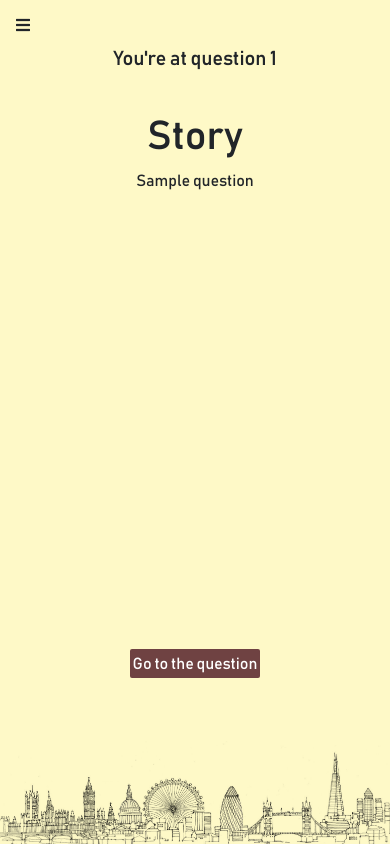
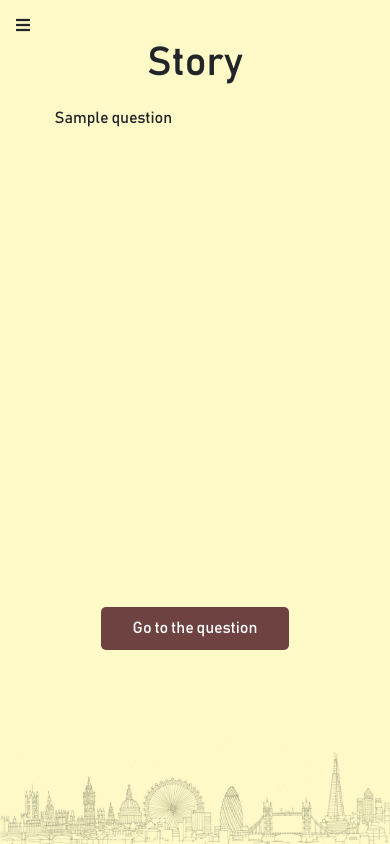
Before and after one commit to prakhar9998/sherlocked2019, a Django app: template templates/sherlocked/play.html in a window 390 px wide. Run offline with Django 3.2, Linux system fonts and the light colour scheme; the template is opened without the code that fills it: values that come from a table or form of the project are taken from there, others are empty; tables that the repository leaves empty hold one stand-in row (values such as "Sample post"); grey boxes marked "Sample" are stand-in pictures; some libraries are stand-ins or nearby versions.

Commit message:
Question template fix

```diff
--- a/static/sherlocked/css/main.css
+++ b/static/sherlocked/css/main.css
@@ -36,13 +36,14 @@ input::placeholder {
 .btn1{
 	color: white;
 	background-color:#6F4242;
-	border-radius: 2px;
+	border-radius: 5px;
 	border:none;
 	margin-top: 5vh;
 	padding: 0.8%;
 	box-shadow: none;
 	margin-left: 0;
 	margin-top: 0;
+	width: 20%;
 }
 
 p,h1{
@@ -123,7 +124,7 @@ li:active {
 
 #oneTwo ul li {
 	height: 8vh;
-	font-size: 1.5em;
+	font-size: 1.2em;
 	width: 100%;
 	padding-top: 2vh;
 }
@@ -145,7 +146,7 @@ li:active {
 	position: absolute;
 	top: 0;
 	right: 0;
-	background-image: url("../img/3.png");
+	background-image: url("../img/bgbg.png");
 	background-position: bottom;
 	background-size: contain;
 	background-repeat: no-repeat;
@@ -172,42 +173,47 @@ li:active {
 }
 
 #answer{
-	background: #fef9c7;
+	background: transparent;
     border: none;
     color: #6F4242;
     outline:none;
-    width: 25%;
+    width: 50%;
     box-shadow:none;
-    border-bottom: 1px solid black;
+    border-bottom: 2px solid black;
     border-radius: none;
     display: inline-block;
-    margin: auto;
-    margin-left: 32px;
+    margin-left: 1%;
+    font-weight: bolder;
+    margin-top: 3%;
+    margin-bottom: 3%;
 }
 
-#answer:focus {
-  /*background-color: #fef9c4;*/
-  box-shadow: 1px;
+#answer::placeholder {
+	color: #6F4242;
+	font-weight: bolder;
+	text-align: left;
+}
 
+#story-btn{
+	margin-left: 1%;
 }
 
 .question_story{
 	height: 35vh;
 	max-height: 35vh;
 	overflow-y: auto;
+	width: 90%;
 }
 #ques-img img{
-	height: 40vh;
+	height: 30vh;
 	width: auto;
 }
 @media only screen and (max-width: 768px){
-	.btn1{
-		margin-right: auto;
-		margin-left: auto;
-	}
+
 	#ques-img img{
 		width: 70vw;
 		height: auto;
+		float: left;
 	}
 	#divOne {
 		width: 100%;
@@ -269,7 +275,51 @@ h4{
 		height: 55vh;
 		max-height: 55vh;
 		overflow-y: auto;
+		text-align: left;
+		display: block;
+		margin: 6% auto;
 	}
+
+	#story{
+		margin-top: 2%;
+	}
+
+	#question-btn{
+		margin-top: 6%;
+		width: 60%;
+		height: 5vh;
+	}
+
+	#question{
+		margin-top: 8%;
+	}
+
+	#question-main{
+		text-align: left;
+	}
+
+	#question h2{
+		text-align: left;
+	}
+
+	#answer{
+		width: 90%;
+		float: left;
+		margin-top: 15%;
+		margin-bottom: 12%;
+	}
+
+	.ques-btn {
+		margin: auto;
+		width: 50%;
+	}
+
+	#story-btn{
+		width: 50%;
+		float: center;
+		margin: 0% auto;
+	}
+
 
 }
 
--- a/templates/sherlocked/play.html
+++ b/templates/sherlocked/play.html
@@ -5,31 +5,29 @@
 {% block title %}Solve Mystery{% endblock %}
 
 {% block content %}
-    <h3>{{ user.username }}</h3>
 
     <!-- Question story. -->
-    <h5>You're at question {{ question.question_level }}</h5>
-    <div id="story" style="margin-top: 5vh;">
+
+    <div id="story" style="margin-top: 0vh;">
             <h1>Story</h1>
         <p class="question_story">{{ question.question_story }}</p>
     </div>
 
     <!-- Question content. Hidden by default -->
-    <div id="question" style="display: none; margin-top: 5vh; overflow-x: hidden; overflow-y:scroll;">
-        <h1>Question</h1>
+    <div id="question" style="display: none; margin-top: 0vh; overflow-x: hidden; overflow-y:scroll;">
+        <h2>Question</h2>
+        <p style="margin-top: 2%; margin-left: 1%;" id="question-main">{{ question.question_text }}</p>
         {% if question.image %}
-            <div id="ques-img">
+            <div id="ques-img" style="margin-top: 2%; margin-left: 1%;">
                     <img src="{{ question.image.url }}" alt="Question Image">
             </div>
         {% endif %}
-        <p>{{ question.question_text }}</p>
 
         <!-- Submission form -->
-        <form action="{% url 'submit' %}" method="POST" id="ans-form">
+        <form action="{% url 'submit' %}" method="POST" id="ans-form" style="margin-top: 4%; margin-left: 1%;">
             {% csrf_token %}
-            <span>Answer:</span>
-            <input name="answer" id = "answer" type="text">
-            <p><input class="btn1 d-block" type="submit" style="margin-top: 5%;"></p>
+            <input name="answer" id = "answer" type="text" placeholder="Answer">
+            <p><input class="btn1 d-block ques-btn" type="submit" value="submit"></p>
         </form>
     </div>
 
@@ -47,9 +45,9 @@
         }
 
         function displayStory() {
-            document.querySelector('#story').style.display = "block";
+            document.querySelector('#story').style.display = "inline-block";
             document.querySelector("#question").style.display = "none";
-            document.querySelector('#question-btn').style.display = "block";
+            document.querySelector('#question-btn').style.display = "inline-block";
             document.querySelector('#story-btn').style.display = "none";
         }
     </script>
```
Also changed, not shown: static/sherlocked/img/bg.png (added), static/sherlocked/img/bgbg.png (added). Lines whose indentation alone changed are shown as unchanged.
